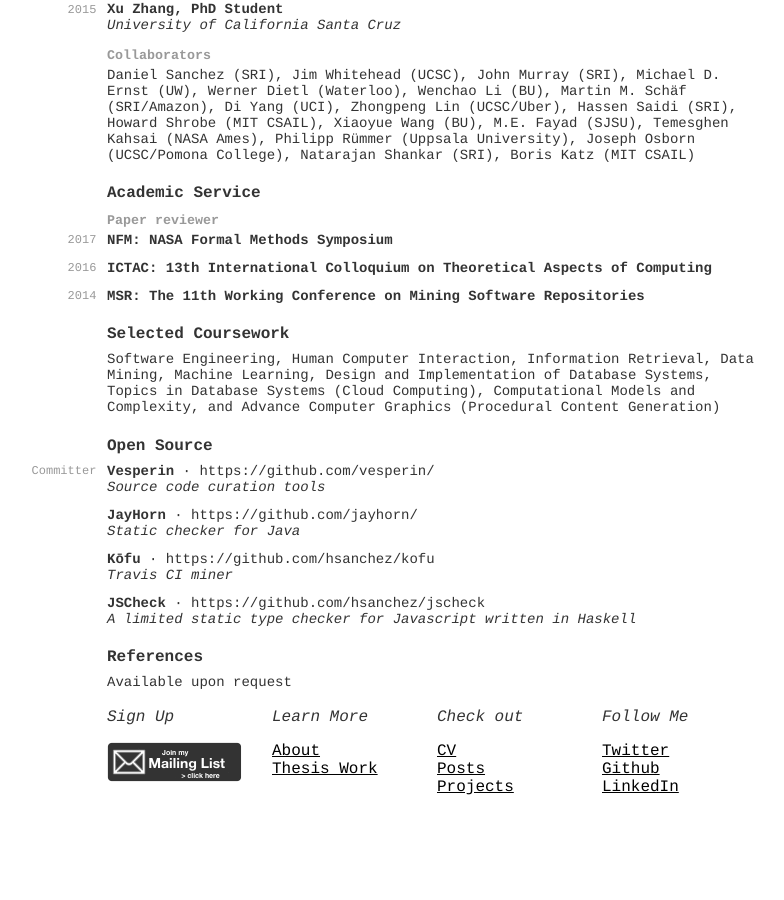
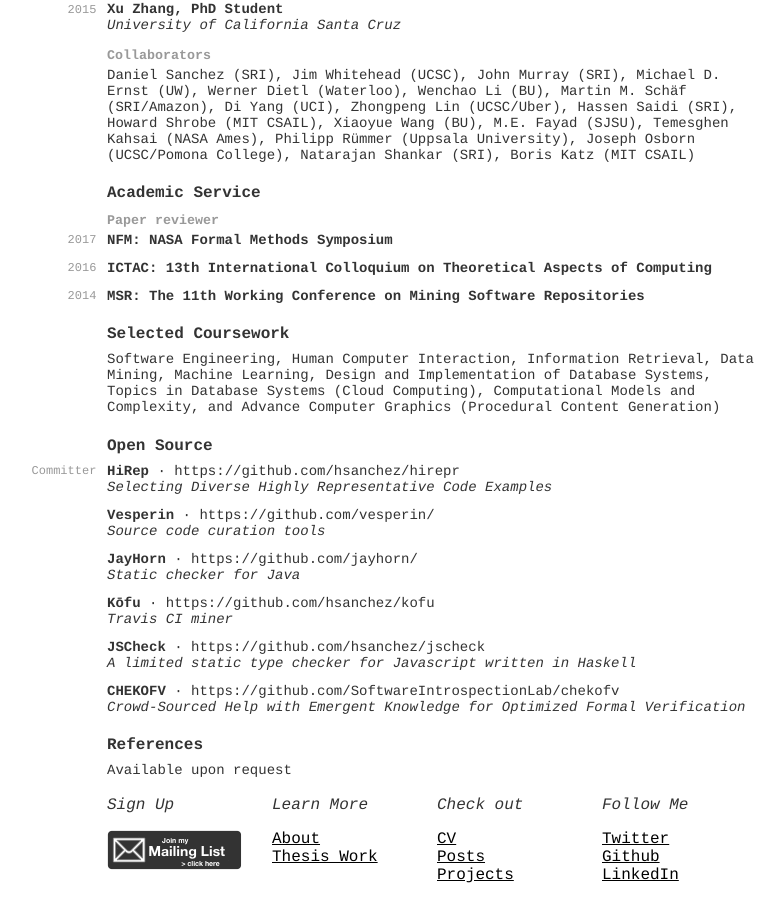
Before and after one commit to hsanchez/hsanchez.github.io, a Jekyll site: the page built from posts/notes/_posts/2017-02-01-cv.md, in a window 1280 px wide and 900 px high, scrolled down 4271 px. Shown: the whole window, without its empty margins (203-987 px from the left). Built offline with Jekyll 4.4.1, drawn with Linux system fonts in a browser that asks for light colours; before the commit the page ends 5083 px from its top, so only the background shows below that.

Commit message:
updated cv and twitter project

```diff
--- a/posts/notes/_posts/2017-02-01-cv.md
+++ b/posts/notes/_posts/2017-02-01-cv.md
@@ -627,6 +627,10 @@ title: Curriculum Vitae
     	<div class="entry">
         <div class="year">Committer</div>
         <div class="item">
+          <span class="bold">HiRep</span> &middot; https://github.com/hsanchez/hirepr <br />
+          <span class="emph">Selecting Diverse Highly Representative Code Examples</span>
+        </div>
+        <div class="item">
           <span class="bold">Vesperin</span> &middot; https://github.com/vesperin/ <br />
           <span class="emph">Source code curation tools</span>
         </div>
@@ -641,6 +645,11 @@ title: Curriculum Vitae
         <div class="item">
           <span class="bold">JSCheck</span> &middot; https://github.com/hsanchez/jscheck <br />
           <span class="emph">A limited static type checker for Javascript written in Haskell</span>
+        </div>
+        <div class="item">
+          <span class="bold">CHEKOFV</span> &middot; https://github.com/SoftwareIntrospectionLab/chekofv <br />
+          <span class="emph">Crowd-Sourced Help with Emergent Knowledge for
+          Optimized Formal Verification</span>
         </div>
     	</div>
 
```
Also changed, not shown: posts/notes/_posts/2012-04-29-twitter-bullying-detection-report.md (+2 -1 lines).
